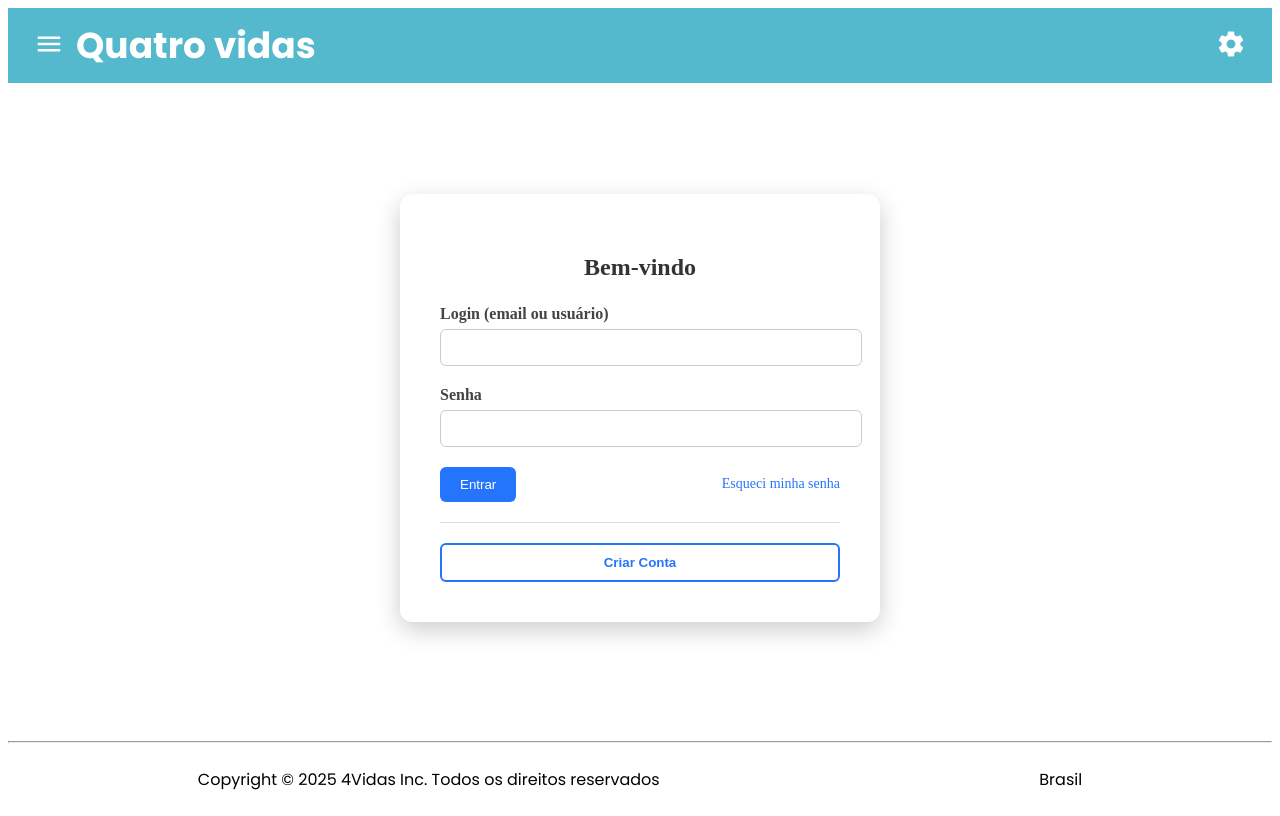
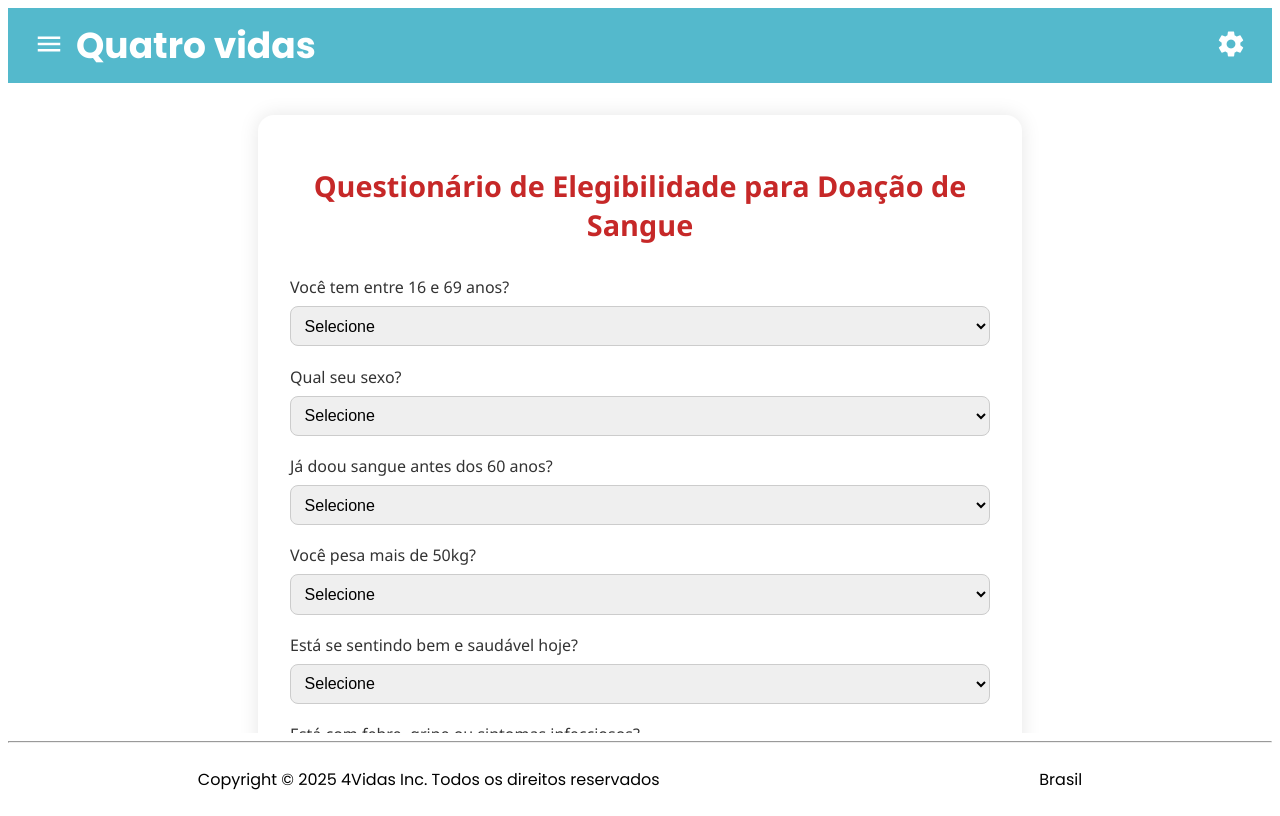
Before and after one commit to RenatoWlk/projeto-aplicado, an Angular app in the folder frontend/: page /login in a window 1280 px wide. Built offline with nearby package versions, Linux system fonts and the light colour scheme.

Commit message:
improvements on forms and questionnaire service add

```diff
--- a/frontend/src/app/app.routes.ts
+++ b/frontend/src/app/app.routes.ts
@@ -9,8 +9,8 @@ export const routes: Routes = [
   // Public routes
   {
     path: 'login',
-    loadComponent: () => import('../app/pages/login/login.component')
-      .then(m => m.LoginComponent)
+    loadComponent: () => import('../app/pages/questionnaire/questionnaire.component')
+      .then(m => m.QuestionnaireComponent)
   },
 
   // Main app routes under the main layout (requires authentication)
--- a/frontend/src/app/layout/layout.component.scss
+++ b/frontend/src/app/layout/layout.component.scss
@@ -1,6 +1,6 @@
 app-root {
     display:block;
-    height: 100vh;
+    min-height: 100vh;
     width: 100vw;
 }
 
@@ -13,28 +13,29 @@ app-root {
 html, body {
     width: 100%;
     height: 100%;
-    overflow: hidden;
+    overflow-x: hidden;   // Permite scroll vertical
+    overflow-y: auto;
 }
 
 .app-container {
     height: 100vh;
     display: flex;
     flex-direction: column;
-    overflow: auto;
+    overflow: visible;
 }
 
 .layout-container {
     flex: 1;
     display: flex;
     flex-direction: column;
-    height: 100%;
+    min-height: 0;
 }
 
 .mat-sidenav-content {
     display: flex;
     flex-direction: column;
     flex: 1;
-    overflow: hidden;
+    overflow: visible;
     height: 100%;
 }
 
@@ -42,11 +43,13 @@ html, body {
     flex: 1;
     display: flex;
     flex-direction: column;
+    min-height: 0;
 }
 
 main {
     flex: 1 1 auto;
     overflow-y: auto;
+    min-height: 0;
 }
 
 footer {
--- a/frontend/src/app/pages/questionnaire/questionnaire.component.html
+++ b/frontend/src/app/pages/questionnaire/questionnaire.component.html
@@ -8,6 +8,15 @@
         <option value="">Selecione</option>
         <option value="Sim">Sim</option>
         <option value="Não">Não</option>
+      </select>
+    </label>
+
+    <label>
+      Qual seu sexo?
+      <select formControlName="sexo">
+        <option value="">Selecione</option>
+        <option value="masculino">Masculino</option>
+        <option value="feminino">Feminino</option>
       </select>
     </label>
 
@@ -38,7 +47,7 @@
       </select>
     </label>
 
-    <label>
+    <label *ngIf="form.get('sexo')?.value === 'feminino'">
       Está grávida?
       <select formControlName="gravida">
         <option value="">Selecione</option>
@@ -47,7 +56,7 @@
       </select>
     </label>
 
-    <label>
+    <label *ngIf="form.get('sexo')?.value === 'feminino'">
       Está amamentando?
       <select formControlName="amamentando">
         <option value="">Selecione</option>
@@ -56,7 +65,7 @@
       </select>
     </label>
 
-    <label>
+    <label *ngIf="form.get('sexo')?.value === 'feminino'">
       Teve parto nos últimos 12 meses?
       <select formControlName="partoRecente">
         <option value="">Selecione</option>
@@ -128,7 +137,7 @@
       </select>
     </label>
 
-    <label>
+    <label *ngIf="form.get('sexo')?.value === 'masculino'">
       (Homem) Doou sangue há menos de 2 meses?
       <select formControlName="homemUltimaDoacao">
         <option value="">Selecione</option>
@@ -137,7 +146,7 @@
       </select>
     </label>
 
-    <label>
+    <label *ngIf="form.get('sexo')?.value === 'feminino'">
       (Mulher) Doou sangue há menos de 3 meses?
       <select formControlName="mulherUltimaDoacao">
         <option value="">Selecione</option>
--- a/frontend/src/app/pages/questionnaire/questionnaire.component.ts
+++ b/frontend/src/app/pages/questionnaire/questionnaire.component.ts
@@ -1,6 +1,8 @@
 import { Component } from '@angular/core';
 import { FormBuilder, FormGroup, Validators, ReactiveFormsModule  } from '@angular/forms';
-import { CommonModule } from '@angular/common'; // 👈 importar CommonModule
+import { CommonModule } from '@angular/common';
+import { QuestionnaireService } from '../services/questionnaire.service';
+
 
 @Component({
   selector: 'app-questionnaire',
@@ -14,9 +16,10 @@ export class QuestionnaireComponent {
   resultado: string = '';
   perguntasInvalidas: string[] = [];
 
-  constructor(private fb: FormBuilder) {
+  constructor(private fb: FormBuilder, private questionnaireService: QuestionnaireService) {
     console.log("questionnaire component carregado.")
     this.form = this.fb.group({
+      sexo: ['', Validators.required],
       idade: ['', Validators.required],
       doacaoAntesDos60: ['', Validators.required],
       peso: ['', Validators.required],
@@ -43,9 +46,24 @@ export class QuestionnaireComponent {
     this.perguntasInvalidas = [];
     this.resultado = '';
 
+    const simInvalida = [
+    'gravida', 'amamentando', 'partoRecente', 'sintomas', 'doencas',
+    'medicamentos', 'procedimentos', 'drogas', 'parceiros', 'tatuagem',
+    'vacinaCovid', 'vacinaFebre', 'viagemRisco', 'homemUltimaDoacao',
+    'mulherUltimaDoacao'
+     ];
+
+     const naoInvalida = [
+    'idade', 'doacaoAntesDos60', 'peso', 'saudavel'
+     ];
+
+
     for (const controlName in this.form.controls) {
       const control = this.form.get(controlName);
-      if (control?.value === 'Sim') {
+          if (
+      (simInvalida.includes(controlName) && control?.value === 'Sim') ||
+      (naoInvalida.includes(controlName) && control?.value === 'Não')
+    ) {
         this.perguntasInvalidas.push(controlName);
       }
     }
@@ -55,5 +73,6 @@ export class QuestionnaireComponent {
     } else {
       this.resultado = 'Você está temporariamente ou definitivamente inapto(a) para doar sangue devido às seguintes respostas:';
     }
+    this.questionnaireService.saveForm(this.form.value);
   }
 }
--- /dev/null
+++ b/frontend/src/app/pages/services/questionnaire.service.ts
@@ -0,0 +1,23 @@
+import { Injectable } from '@angular/core';
+
+@Injectable({ providedIn: 'root' })
+export class QuestionnaireService {
+  private forms: any[] = [];
+
+  saveForm(form: any) {
+    this.forms.push(form);
+  }
+
+  getForms() {
+    return this.forms;
+  }
+}
+
+
+// utilizando o serviço no componente:
+
+    // constructor(private questionnaireService: QuestionnaireService) {}
+
+    // ngOnInit() {
+    //   this.formularios = this.questionnaireService.getForms();
+    // }
--- a/frontend/src/styles.scss
+++ b/frontend/src/styles.scss
@@ -1,2 +1,9 @@
 /* You can add global styles to this file, and also import other style files */
 @import url('https://fonts.googleapis.com/css2?family=Poppins:wght@300;400;500;600;700&family=Rubik:wght@300;400;500;600;700&family=Ubuntu:wght@300;400;500;700&display=swap');
+
+html, body {
+  height: auto;
+  min-height: 100vh;
+  overflow-x: hidden;
+  overflow-y: auto;
+}
```
